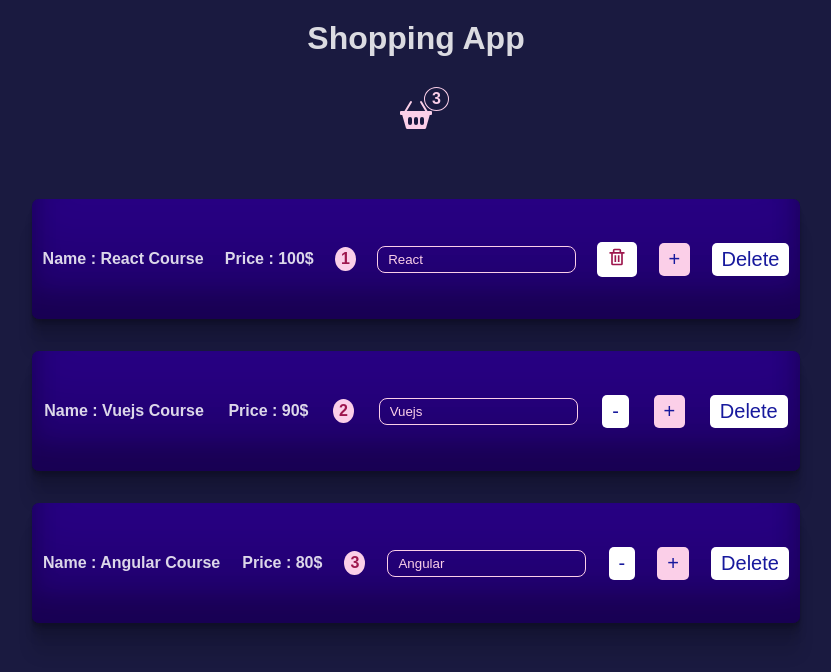
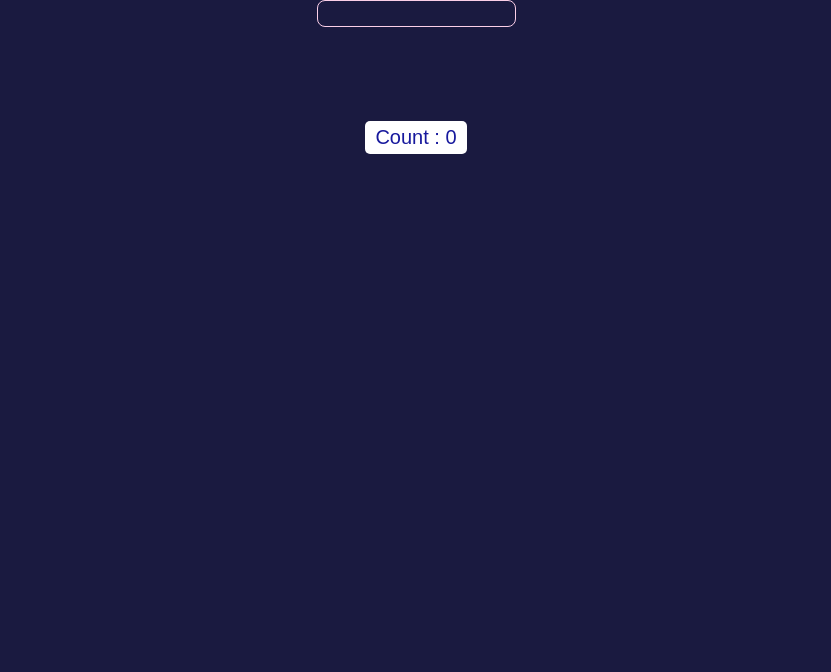
Before and after one commit to arashKazerouni/firstReactApp, a React (Create React App) app: page / in a window 1280 px wide. Shown: the top 672 px of the page, without its empty margins (224-1055 px from the left). Built offline with nearby package versions, Linux system fonts and the light colour scheme.

Commit message:
lifcycle checked in both class and functional component

```diff
--- a/src/App.js
+++ b/src/App.js
@@ -2,9 +2,11 @@
 import styles from "./App.module.css";
 import Navbar from "./components/Navbar/Navbar";
 import { Component } from "react/cjs/react.development";
+import ClassCounter from "./ClassCounter";
 import Product from "./components/Product/Product";
 import { BsFillTelephonePlusFill } from "react-icons/bs";
 import { isValidInputTimeValue } from "@testing-library/user-event/dist/utils";
+import FunctionalCounter from "./components/FunctionalCounter";
 
 class App extends Component {
   constructor(props) {
@@ -72,7 +74,9 @@
     console.log("app.js render ");
     return (
       <div className={styles.container}>
-        <h1>shopping app</h1>
+        <FunctionalCounter />
+        {/* <ClassCounter /> */}
+        {/* <h1>shopping app</h1>
         <Navbar
           totalItems={this.state.products.filter((p) => p.quantity > 0).length}
         />
@@ -82,7 +86,7 @@
           onIncrement={this.incrementHandler}
           onDecrement={this.decrementHandler}
           onChange={this.changeHandler}
-        />
+        /> */}
       </div>
     );
   }
--- /dev/null
+++ b/src/ClassCounter.jsx
@@ -0,0 +1,28 @@
+import React, { Component } from 'react';
+class ClassCounter extends Component {
+    state = {
+        name:"",
+        count:0,
+     }
+     componentDidMount() {
+         document.title= `clicked : ${this.state.count}`
+     }
+     componentDidUpdate(prevProps, prevState) {
+         if(prevState.count !== this.state.count){
+            // based on count state changes
+            document.title= `clicked : ${this.state.count}`
+            console.log("document title updating");
+         }
+     }
+    render() {
+        return (
+            <>
+            <input type="text" onChange={(e)=> this.setState({name: e.target.value})} />
+            <h1>{this.state.name}</h1>
+            <button onClick={() =>this.setState({count : this.state.count+1})}>count : {this.state.count}</button>
+            </>
+        );
+    }
+}
+
+export default ClassCounter;
--- /dev/null
+++ b/src/components/FunctionalCounter.jsx
@@ -0,0 +1,24 @@
+import { useEffect, useState } from "react";
+
+const FunctionalCounter = () => {
+    const [name,setName]= useState("");
+    const [count,setCount]= useState(0);
+    useEffect(()=>{
+        document.title= `clicked : ${count}`
+        console.log("document title updating");
+    },[count])
+    return (
+        <>
+            <input type="text"
+            onChange={(e)=> setName(e.target.value)}
+            value={name}
+            />
+            <h1>{name}</h1>
+            <button onClick={() =>setCount(count+1)}>
+                count : {count}
+            </button>
+            </>
+      );
+}
+
+export default FunctionalCounter;
```
